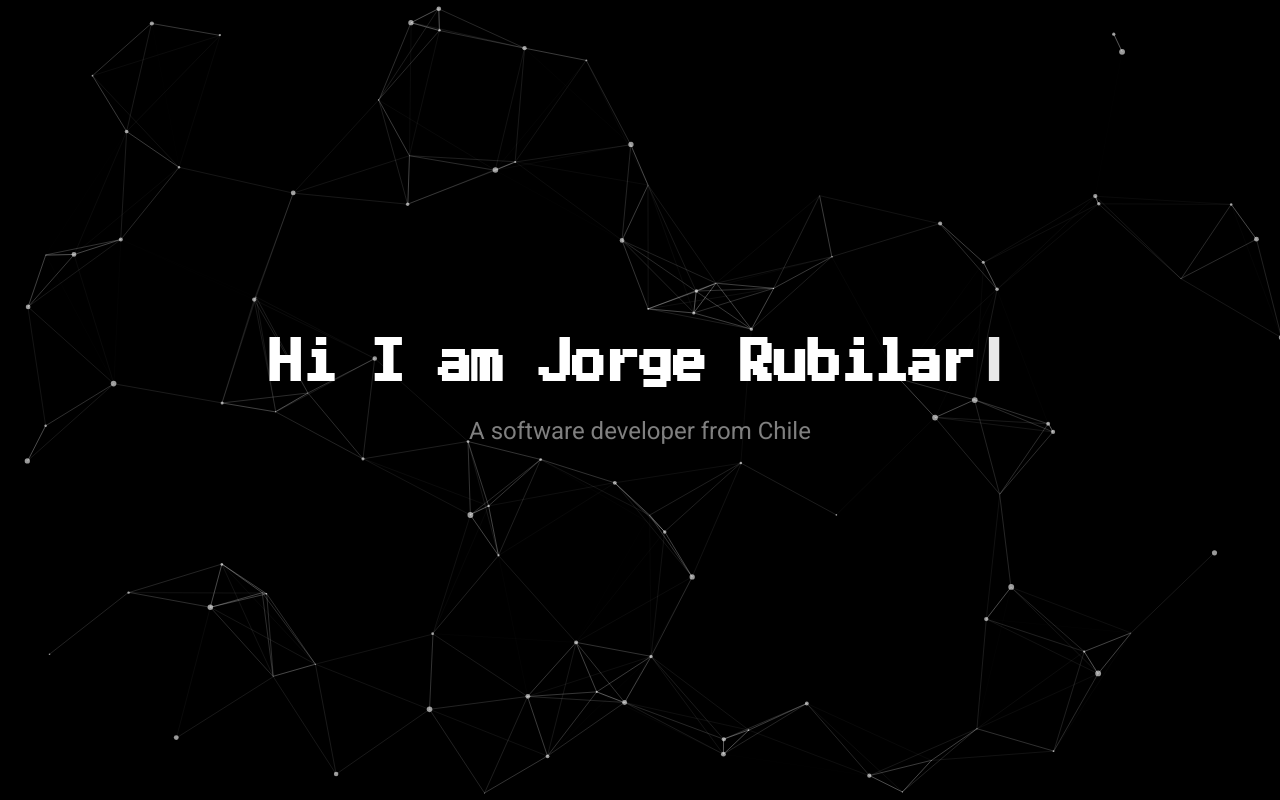
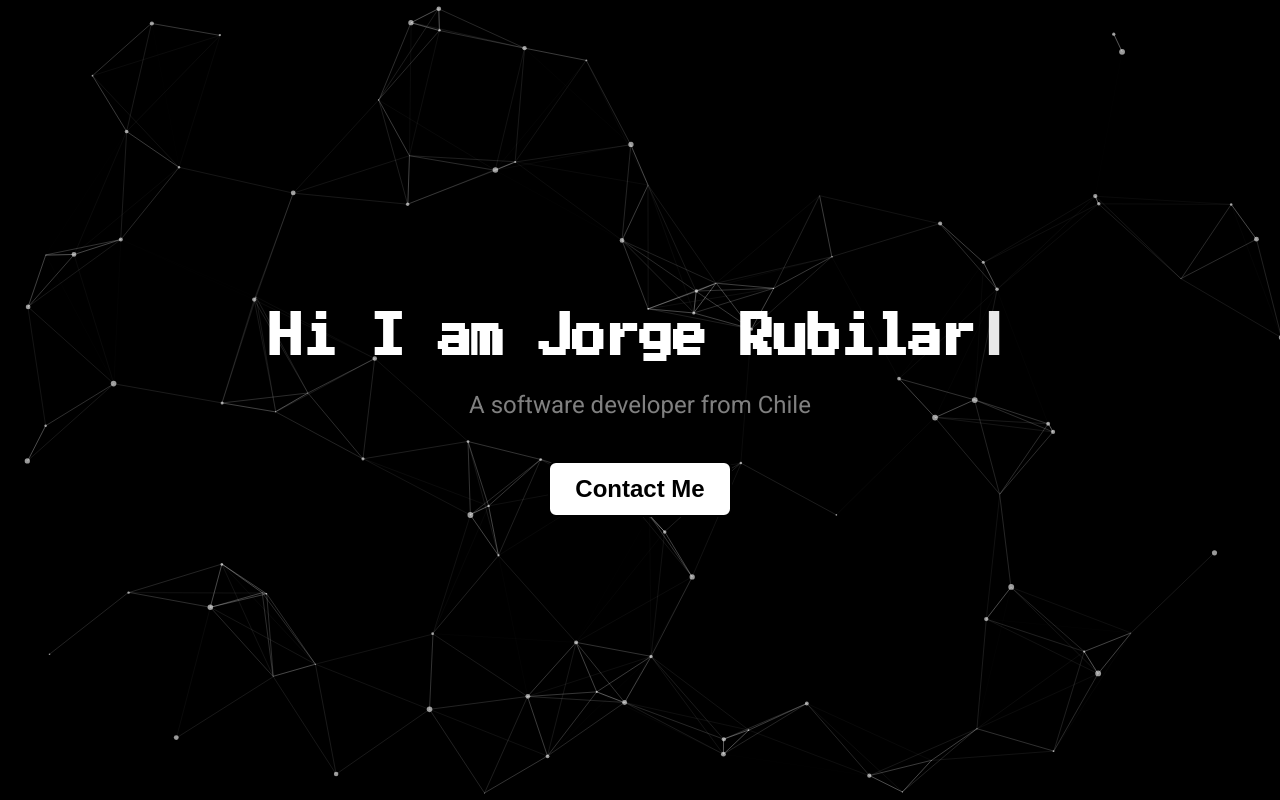
Before and after one commit to detossj/Portafolio, a React (Vite) app: page / in a window 1280 px wide. Shown: the top 800 px of the page. Built offline with nearby package versions, Linux system fonts and the light colour scheme.

Commit message:
agregado boton a presentacion con referencia al contactMe

```diff
--- a/src/PortafolioApp.jsx
+++ b/src/PortafolioApp.jsx
@@ -1,3 +1,4 @@
+import { useRef } from "react"
 import { AboutMe } from "./pages/AboutMe"
 import { ContactMe } from "./pages/ContactMe"
 import { LanguagesAndTools } from "./pages/LanguagesAndTools"
@@ -6,10 +7,17 @@ import { Proyects } from "./pages/Proyects"
 
 
 export const PortafolioApp = () => {
+
+    const contactRef = useRef( null );
+
+    const scrollToContact = () => {
+        contactRef.current.scrollIntoView({ behavior: "smooth" });
+    };
+
     return (
         <div>
             <section style={{ height: '100vh'}} >
-            <Presentation/>
+                <Presentation onClick={ scrollToContact }/>
             </section>
 
             <section style={{ height: '100vh', backgroundColor: 'lightgreen' }} >
@@ -25,7 +33,7 @@ export const PortafolioApp = () => {
             </section>
 
             <section style={{ height: '100vh', backgroundColor: 'lightblue' }}>
-            <ContactMe/>
+                <ContactMe ref={ contactRef }/>
             </section>
 
         </div>
--- a/src/pages/ContactMe.jsx
+++ b/src/pages/ContactMe.jsx
@@ -1,7 +1,10 @@
+import { forwardRef } from "react"
 
 
-export const ContactMe = () => {
+export const ContactMe = forwardRef((props, ref) => {
   return (
-    <div>ContactMe</div>
+    <section ref={ref}>
+      <div>ContactMe</div>
+    </section>
   )
-}
+});
--- a/src/pages/Presentation.jsx
+++ b/src/pages/Presentation.jsx
@@ -3,7 +3,7 @@ import '../styles/presentation/presentation.css';
 
 import Typewriter from 'typewriter-effect';
 
-export const Presentation = () => {
+export const Presentation = ({ onClick }) => {
   return (
     <div>
       <ParticlesBackground />
@@ -20,6 +20,8 @@ export const Presentation = () => {
           />
         </div>
         <h4 className="subtitle">A software developer from Chile</h4>
+
+        <button className="buttonPresentation" onClick={ onClick }>Contact Me</button>
       </div>
     </div>
   );
--- a/src/styles/main.css
+++ b/src/styles/main.css
@@ -1,3 +1,5 @@
 body {
     font-family: 'Roboto', sans-serif;
+    margin: 0px;
+    padding: 0px;
   }
--- a/src/styles/presentation/presentation.css
+++ b/src/styles/presentation/presentation.css
@@ -15,13 +15,14 @@
     font-weight: bold;
     color: white;
     text-align: center;
+    margin-top: 30px;
     font-family: 'Press Start 2P', cursive;
     transform: scaleX(0.7);
   }
 
   /* Subtítulo debajo del typewriter */
   .subtitle {
-    position: relative; /*Hay que colocar la posicion en relativa para qur queden arriba del fondo*/
+    position: relative;
     text-align: center;
     color: gray;
     font-size: 1.5rem;
@@ -29,3 +30,26 @@
     margin-top: 30px;
     font-weight: lighter;
   }
+
+  .buttonPresentation {
+    display: inline-block;
+    position: relative;
+    text-align: center;
+    background-color: white;
+    color: black;
+    font-size: 1.5rem;
+    font-weight: bold;
+    margin-top: 10px;
+    padding: 12px 25px;
+    border-radius: 8px;
+    border: 2px solid black; /* Borde negro */
+    cursor: pointer;
+    transition: all 0.3s ease-in-out;
+    box-shadow: 0 4px 10px rgba(0, 0, 0, 0.1);
+}
+
+.buttonPresentation:hover {
+    background-color: gray;
+    color: white;
+    transform: scale(1.1);
+}
```
Lines whose indentation alone changed are shown as unchanged.
